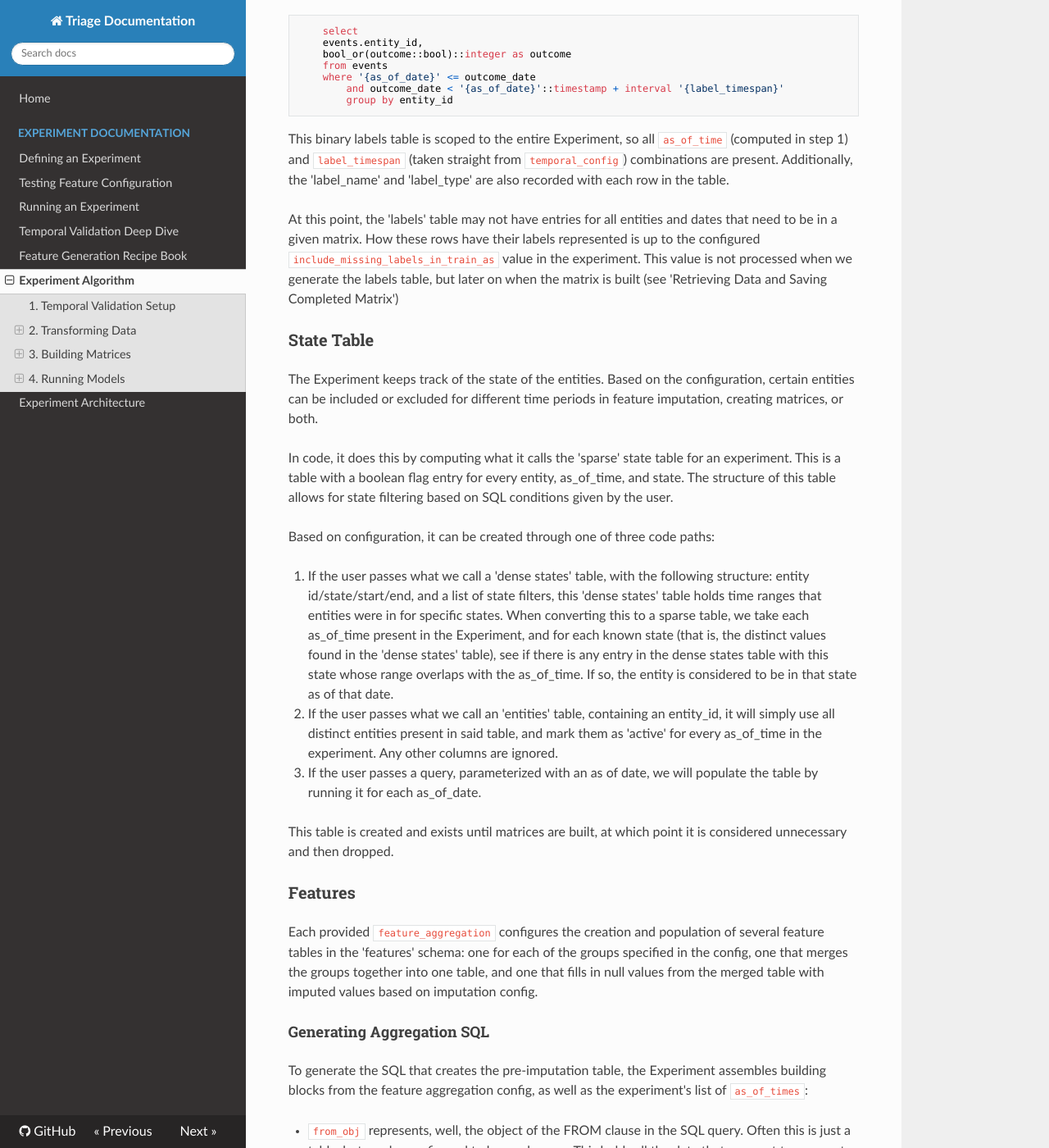
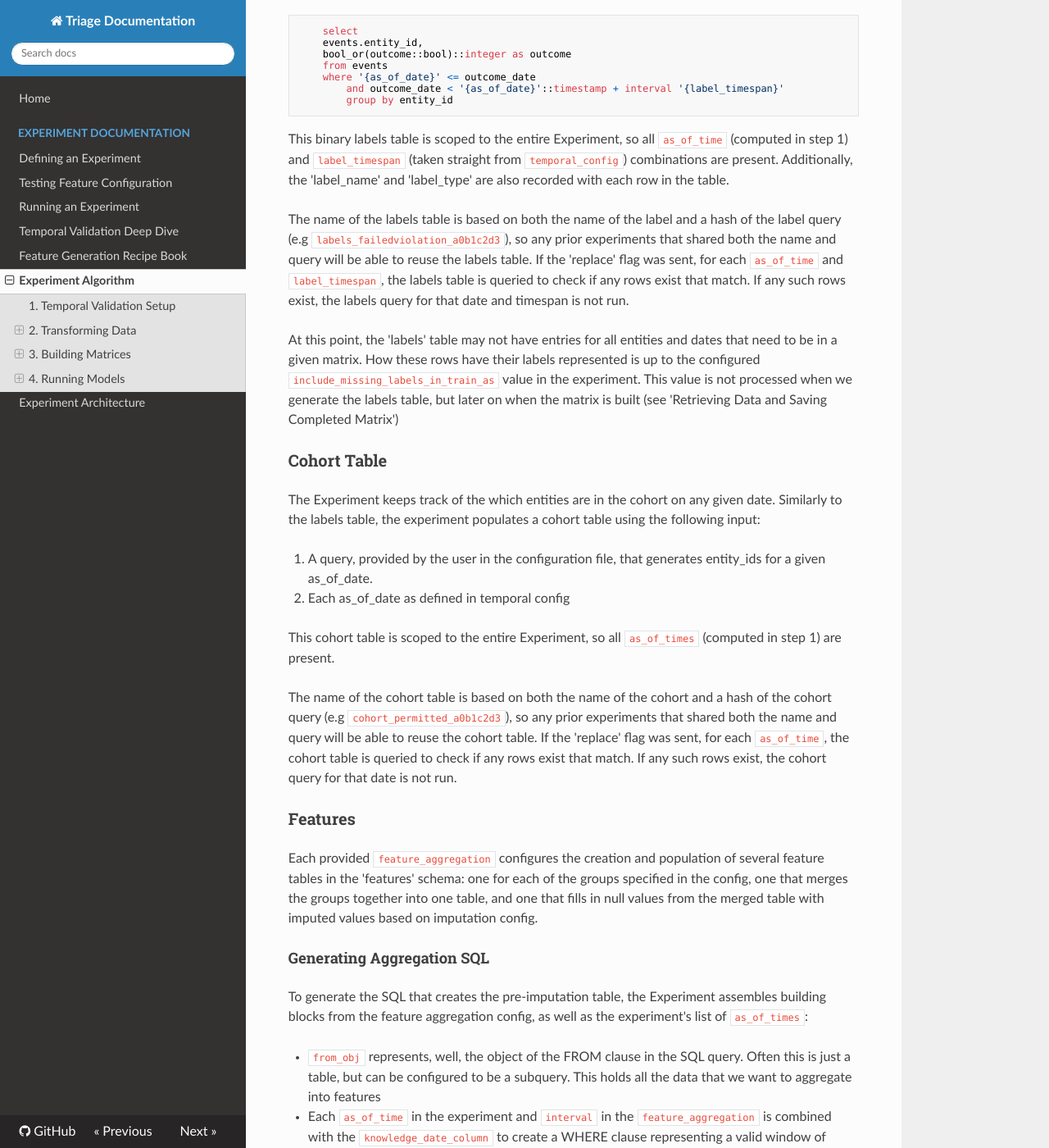
Before and after one commit to dssg/triage, an MkDocs documentation site: the page built from docs/sources/experiments/algorithm.md, in a window 1280 px wide and 1400 px high, scrolled down 1200 px. Shown: the whole window at 82% size. Built offline with MkDocs 1.6.1, drawn with Linux system fonts in a browser that asks for light colours; nearby versions of some CDN libraries; old or Windows-style settings are respelled for this version of MkDocs; some of the changed text lies outside the part shown.

Commit message:
Namespace cohort and labels tables by their config [Resolves #574]
- Change cohort and label names to include their respective name and
query hash
- Back-update algorithm doc to refer to cohort table instead of old
state table
- Modify algorithm and running docs to reflect the cohort/label table
changes
- Add validation that enforces cohort and label names are table-safe,
introducing the hypothesis library to perform hypothesis testing of this
function

````diff
--- a/docs/sources/experiments/algorithm.md
+++ b/docs/sources/experiments/algorithm.md
@@ -56,39 +56,25 @@ This binary labels table is scoped to the entire Experiment, so all `as_of_time`
 `label_timespan` (taken straight from `temporal_config`) combinations are present. Additionally, the 'label_name' and
 'label_type' are also recorded with each row in the table.
 
+The name of the labels table is based on both the name of the label and a hash of the label query (e.g `labels_failedviolation_a0b1c2d3`), so any prior experiments that shared both the name and query will be able to reuse the labels table.  If the 'replace' flag was sent, for each `as_of_time` and `label_timespan`, the labels table is queried to check if any rows exist that match. If any such rows exist, the labels query for that date and timespan is not run.
+
 At this point, the 'labels' table may not have entries for all entities and dates that need to be in a given matrix.
 How these rows have their labels represented is up to the configured `include_missing_labels_in_train_as` value in the
 experiment. This value is not processed when we generate the labels table, but later on when the matrix is built (see
 'Retrieving Data and Saving Completed Matrix')
 
 
-### State Table
+### Cohort Table
 
-The Experiment keeps track of the state of the entities. Based on the configuration, certain entities can be included
-or excluded for different time periods in feature imputation, creating matrices, or both.
+The Experiment keeps track of the which entities are in the cohort on any given date. Similarly to the labels table, the experiment populates a cohort table using the following input:
 
-In code, it does this by computing what it calls the 'sparse' state table for an experiment. This is a table with a
-boolean flag entry for every entity, as_of_time, and state. The structure of this table allows for state filtering
-based on SQL conditions given by the user.
+1. A query, provided by the user in the configuration file, that generates entity_ids for a given as_of_date.
 
-Based on configuration, it can be created through one of three code paths:
+2. Each as_of_date as defined in temporal config
 
-1. If the user passes what we call a 'dense states' table, with the following structure: entity id/state/start/end, and
-a list of state filters, this 'dense states' table holds time ranges that entities were in for specific states.
-When converting this to a sparse table, we take each as_of_time present in the Experiment, and for each known state
-(that is, the distinct values found in the 'dense states' table), see if there is any entry in the dense states table
-with this state whose range overlaps with the as_of_time. If so, the entity is considered to be in that state as of that
-date.
+This cohort table is scoped to the entire Experiment, so all `as_of_times` (computed in step 1) are present.
 
-2. If the user passes what we call an 'entities' table, containing an entity_id, it will simply use all distinct
-entities present in said table, and mark them as 'active' for every as_of_time in the experiment. Any other columns are
-ignored.
-
-3. If the user passes a query, parameterized with an as of date, we will populate the table by running it for each
-as_of_date.
-
-This table is created and exists until matrices are built, at which point it is considered unnecessary and then dropped.
-
+The name of the cohort table is based on both the name of the cohort and a hash of the cohort query (e.g `cohort_permitted_a0b1c2d3`), so any prior experiments that shared both the name and query will be able to reuse the cohort table.  If the 'replace' flag was sent, for each `as_of_time`, the cohort table is queried to check if any rows exist that match. If any such rows exist, the cohort query for that date is not run.
 
 ### Features
 
@@ -110,7 +96,7 @@ a column or SQL expression representing a numeric quantity present in the `from_
 of aggregate functions we want to use. The aggregate function is applied to the quantity.
 * Each `group` is a column applied to the GROUP BY clause. Generally this is 'entity_id', but higher-level groupings
 (for instance, 'zip_code') can be used as long as they can be rolled up to 'entity_id'.
-* By default the query is joined with the cohort table (see 'state table' above) to remove unnecessary rows. If `features_ignore_cohort` is passed to the Experiment this is not done.
+* By default the query is joined with the cohort table to remove unnecessary rows. If `features_ignore_cohort` is passed to the Experiment this is not done.
 
 So a simplified version of a typical query would look like:
 ```
@@ -137,7 +123,7 @@ entity-level and zipcode-level aggregates from both tables. This aggregation-lev
 in the aggregation, pre-imputation. Its output location is generally `{prefix}_aggregation`
 
 #### Imputing Values
-A table that looks similar, but with imputed values is created. The state table from above is passed into collate as
+A table that looks similar, but with imputed values is created. The cohort table from above is passed into collate as
 the comprehensive set of entities and dates for which output should be generated, regardless if they exist in the
 `from_obj`. Each feature column has an imputation rule, inherited from some level of the feature definition. The
 imputation rules that are based on data (e.g. `mean`) use the rows from the `as_of_time` to produce the imputed value.
@@ -147,8 +133,8 @@ Its output location is generally `{prefix}_aggregation_imputed`
 
 At this point, we have at least three tables that are used to populate matrices:
 
-- `labels` with computed labels
-- `tmp_states_{experiment hash}` that tracks what `as_of_times` each entity was in each state.
+- `labels_{labelname}_{labelqueryhash}` with computed labels for each date
+- `cohort_{cohortname}_{cohortqueryhash}` with the cohort for each date
 - A `features.{prefix}_aggregation_imputed` table for each feature aggregation present in the experiment config.
 
 
````
Also changed, not shown: docs/sources/experiments/running.md (+2 -2 lines), 6 other files.
